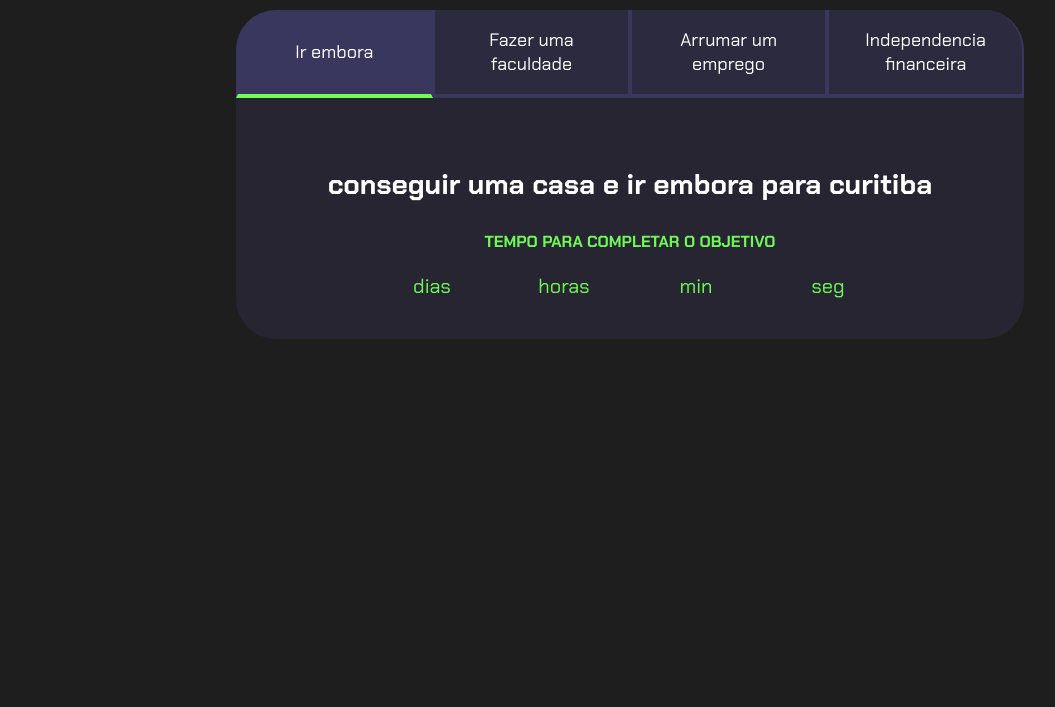
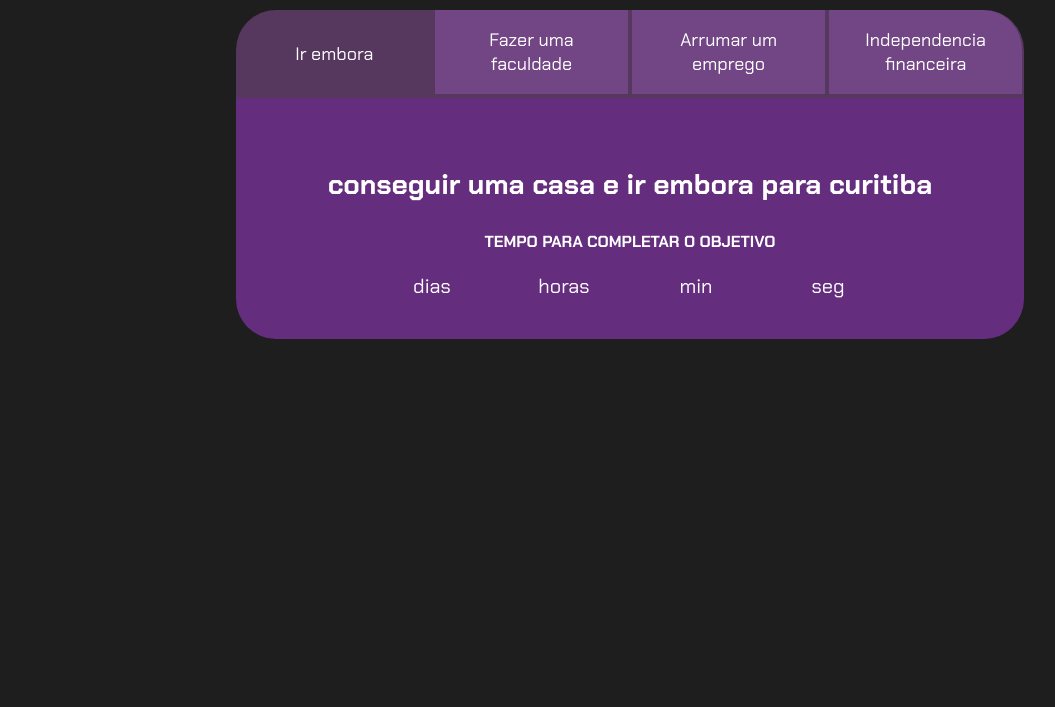
Before and after one commit to saturninhoo/projeto-de-vida, a plain HTML site: page index.html in a window 1280 px wide. Shown: the part 93-800 px from the top of the page, without its empty margins (10-1065 px from the left). Drawn offline with Linux system fonts and the light colour scheme; a script that the page names is missing.

Commit message:
mudança de cor

```diff
--- a/style.css
+++ b/style.css
@@ -2,11 +2,11 @@
 
 :root {
     --cor-de-fundo: #1E1E1E;
-    --verde: #6FFF57;
+    --roxo: #ff57f7;
     --branco: #FFFFFF;
-    --botao-ativo: #3A375E;
-    --botao-inativo: rgba(58, 55, 94, 0.5);
-    --texto-fundo: rgba(58, 55, 94, 0.3);
+    --botao-ativo: #56375e;
+    --botao-inativo: rgba(127, 76, 148, 0.87);
+    --texto-fundo: rgba(153, 57, 197, 0.575);
 }
 
 body {
```
